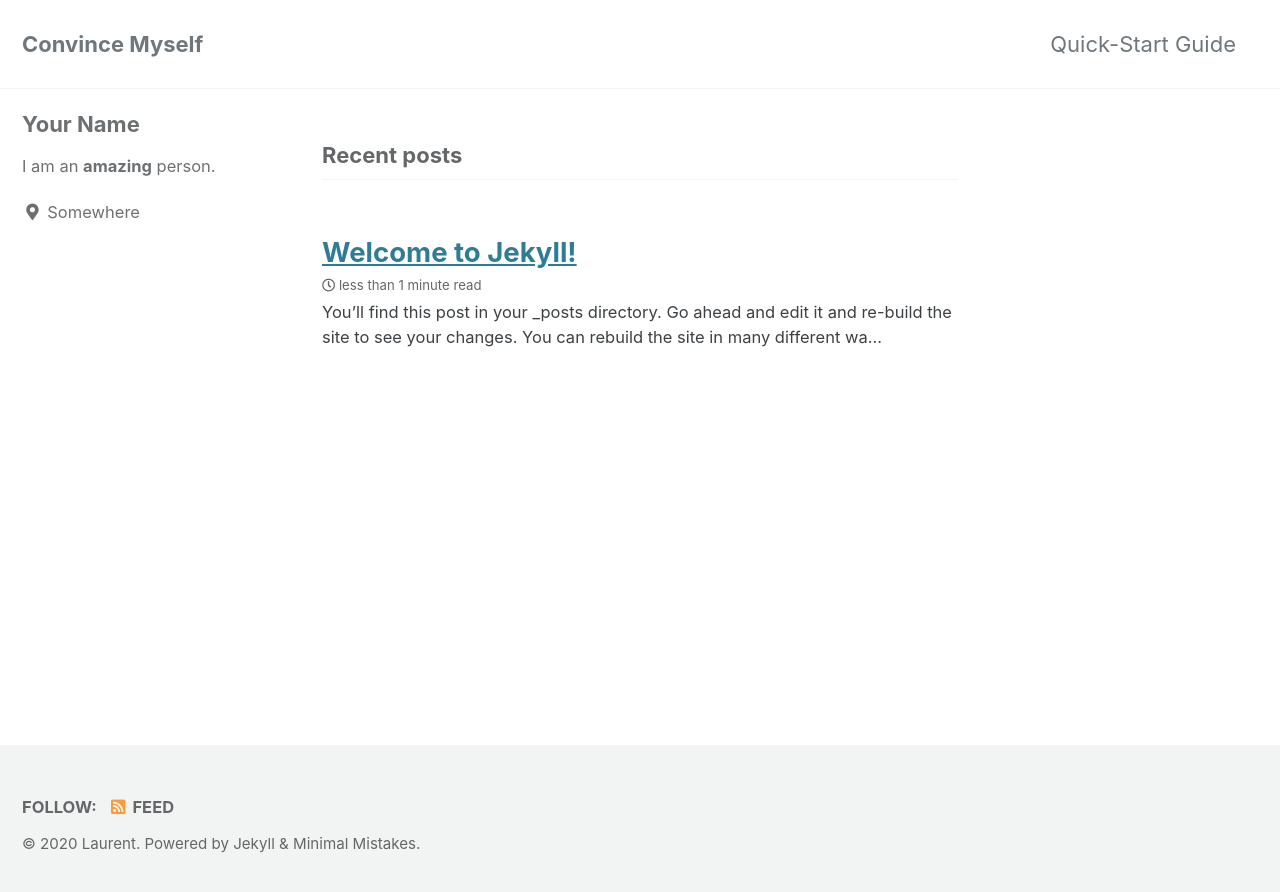
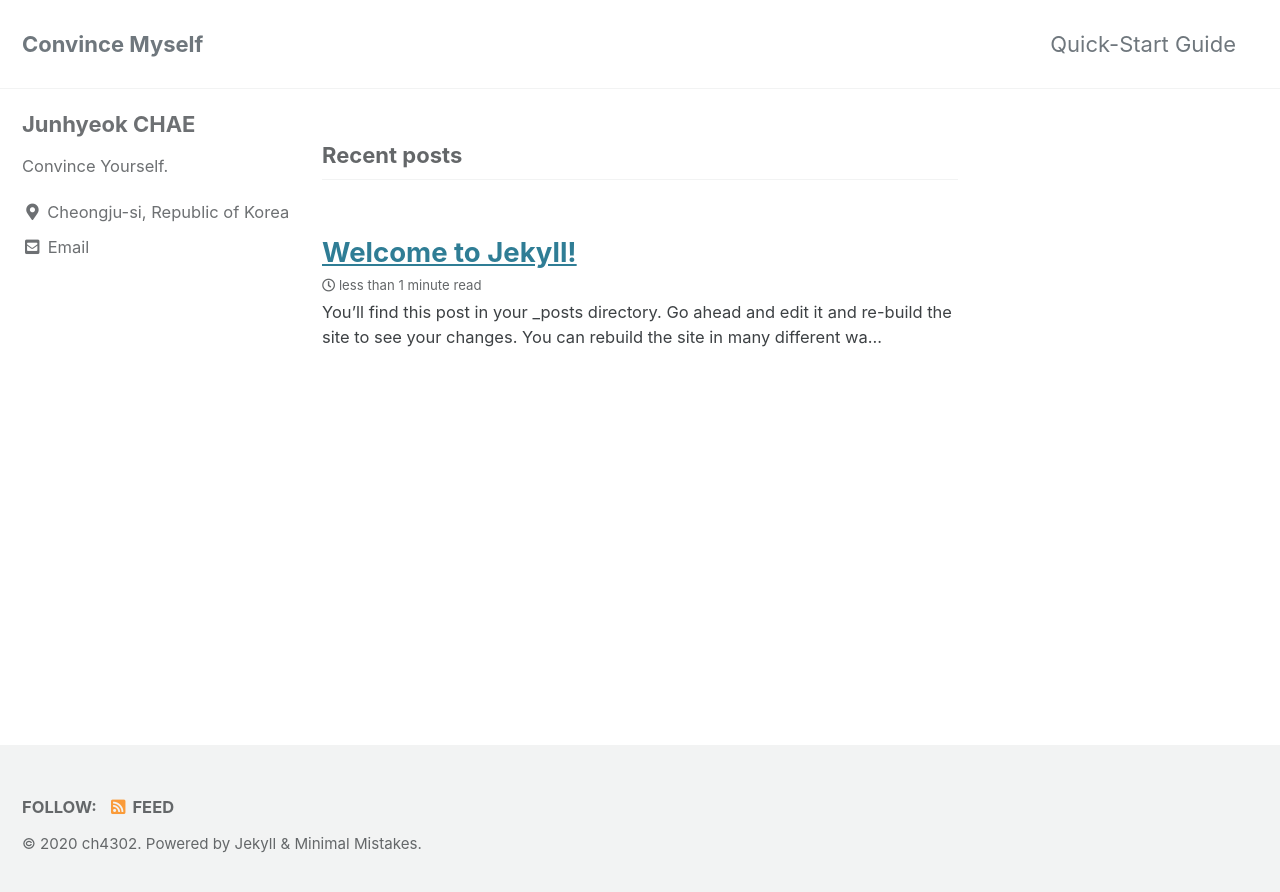
Before and after one commit to ch4302/ch4302.github.io, a Jekyll site: the page built from index.html, in a window 1280 px wide. Shown: the top 892 px of the page. Built offline with Jekyll 4.4.1, drawn with Linux system fonts in a browser that asks for light colours; cached includes are drawn as plain includes; the list of posts is cut into pages by our own code.

Commit message:
modify some information

```diff
--- a/_config.yml
+++ b/_config.yml
@@ -19,7 +19,7 @@ locale                   : "en-US"
 title                    : "Convince Myself"
 title_separator          : "-"
 subtitle                 : # site tagline that appears below site title in masthead
-name                     : "Laurent"
+name                     : "ch4302"
 description              : "An amazing website."
 url                      : "https://laurent.github.io"
 baseurl                  : "" # the subpath of your site, e.g. "/blog"
@@ -93,30 +93,27 @@ analytics:
 
 # Site Author
 author:
-  name             : "Your Name"
+  name             : "Junhyeok CHAE"
   avatar           : # path of avatar image, e.g. "/assets/images/bio-photo.jpg"
-  bio              : "I am an **amazing** person."
-  location         : "Somewhere"
-  email            :
+  bio              : "Convince Yourself."
+  location         : "Cheongju-si, Republic of Korea"
+  email            : "cjh4302@gmail.com"
   links:
     - label: "Email"
       icon: "fas fa-fw fa-envelope-square"
       # url: "mailto:cjh4302@email.com"
     - label: "Website"
       icon: "fas fa-fw fa-link"
-      # url: "https://your-website.com"
-    - label: "Twitter"
-      icon: "fab fa-fw fa-twitter-square"
-      # url: "https://twitter.com/"
+      # url: "https://cptinside.blogspot.com"
     - label: "Facebook"
       icon: "fab fa-fw fa-facebook-square"
       # url: "https://facebook.com/"
     - label: "GitHub"
       icon: "fab fa-fw fa-github"
-      # url: "https://github.com/ch4302"
+      # url: "https://www.facebook.com/profile.php?id=100005752153664"
     - label: "Instagram"
       icon: "fab fa-fw fa-instagram"
-      # url: "https://instagram.com/"
+      # url: "https://www.instagram.com/__laurentt/"
 
 # Site Footer
 footer:
```
